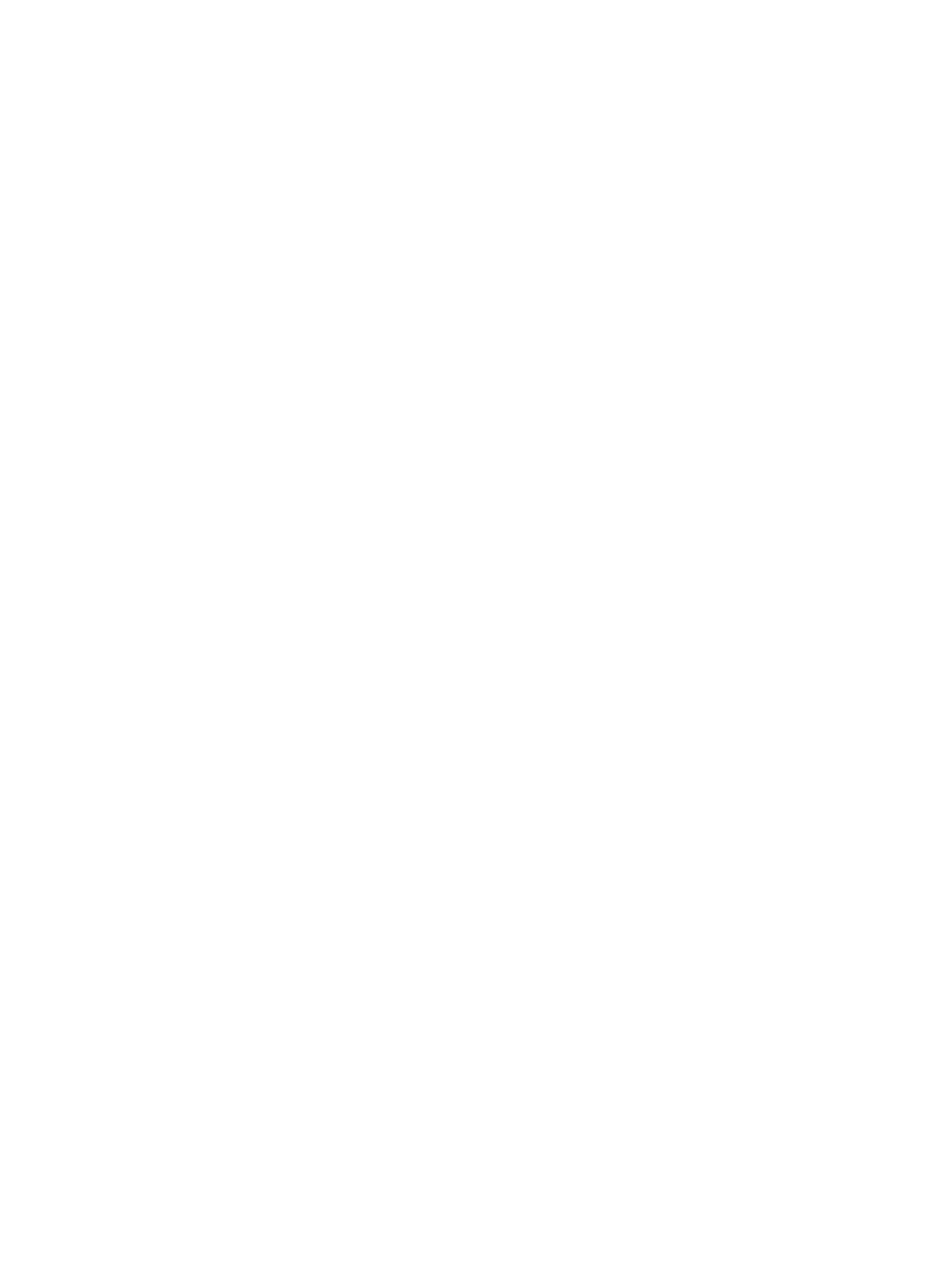
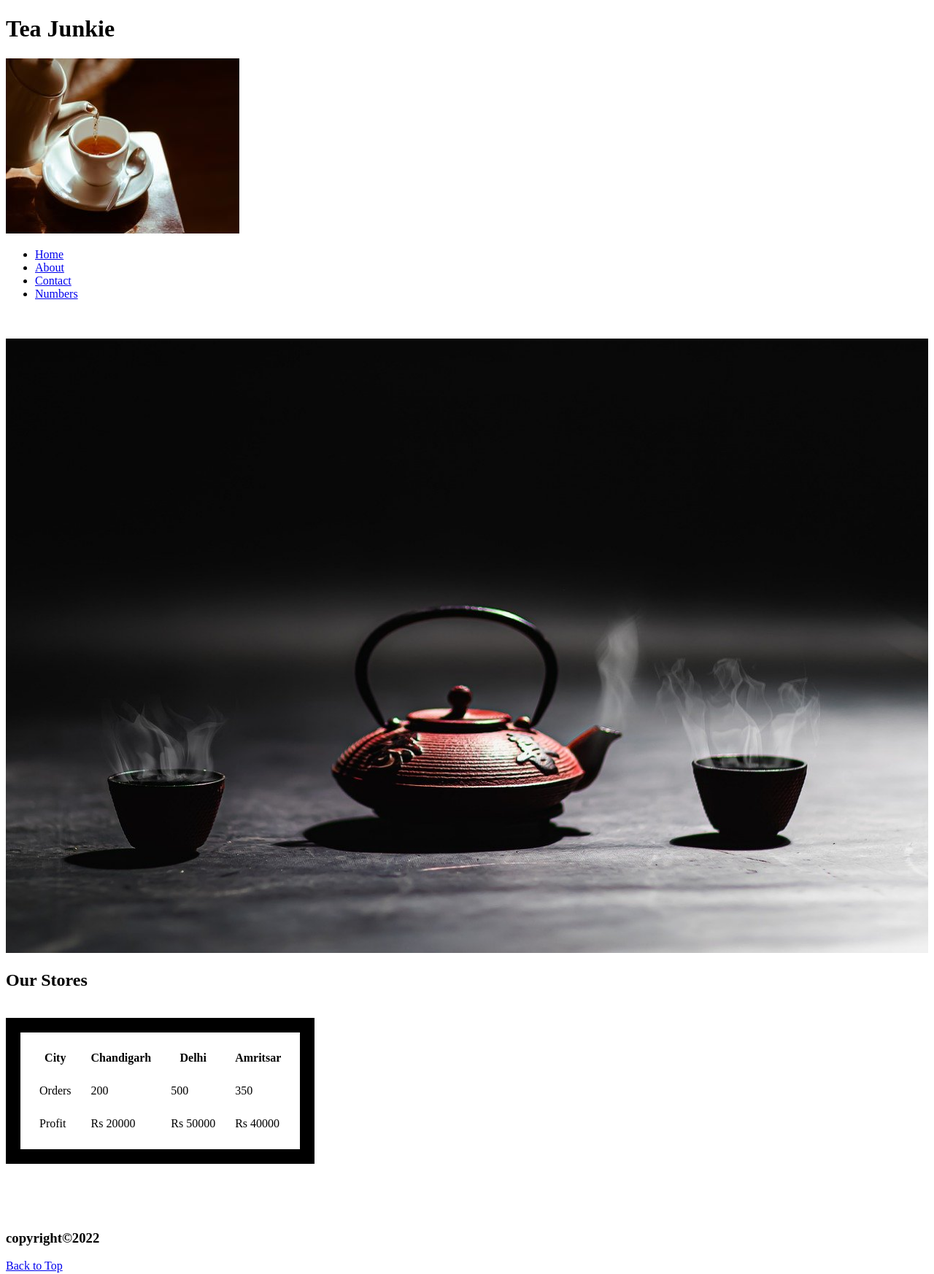
Before and after one commit to dewangsatyam/Tea-Junkie-HTML, a plain HTML site: page numbers.html in a window 1280 px wide. Shown: the whole page at 73% size. Before the commit the page ends 800 px from the top, so only its background shows below. Drawn offline with Linux system fonts and the light colour scheme.

Commit message:
Index and Numbers added

```diff
--- a/numbers.html
+++ b/numbers.html
@@ -1,12 +1,55 @@
 <!DOCTYPE html>
 <html lang="en">
+
 <head>
     <meta charset="UTF-8">
     <meta http-equiv="X-UA-Compatible" content="IE=edge">
     <meta name="viewport" content="width=device-width, initial-scale=1.0">
-    <title>Numbers</title>
+    <title>Tea Junkie</title>
 </head>
+
 <body>
+    <h1 id="top">Tea Junkie</h1>
+    <img src="./images/tea-gdc38dd7be_1280.jpg" alt="tea junkie">
+    <ul>
+        <li><a href="index.html">Home</a></li>
+        <li><a href="about.html">About</a></li>
+        <li><a href="contact.html">Contact</a></li>
+        <li><a href="numbers.html">Numbers</a></li>
+    </ul>
+    <br>
+    <br>
+    <img src="./images/teapot-g52af22fc2_1280.jpg" alt="Tea Junkie Pic" width="100%">
+    <h2>Our Stores</h2>
+    <br>
+    <table style="border:20px solid black ;border-color: black;border-spacing: 25px;">
+        <tr>
+            <th>City</th>
+            <th>Chandigarh</th>
+            <th>Delhi</th>
+            <th>Amritsar</th>
+        </tr>
 
+        <tr>
+            <td>Orders</td>
+            <td>200</td>
+            <td>500</td>
+            <td>350</td>
+        </tr>
+
+        <tr>
+            <td>Profit</td>
+            <td>Rs 20000</td>
+            <td>Rs 50000</td>
+            <td>Rs 40000</td>
+        </tr>
+    </table>
+    <br>
+    <br>
+    <br>
+    <br>
+    <h3>copyright&copy;2022</h3>
+    <a href="#top">Back to Top</a>
 </body>
+
 </html>
```
Also changed, not shown: about.html (+7 -4 lines), contact.html (+6 -5 lines), index.html (+43 -0 lines), images/tea-gdc38dd7be_1280.jpg (added), images/tea-time-g3ca0f53ff_1280.jpg (added), images/teacup-gc39f0be64_640.jpg, images/teacup-gff67b4061_640.jpg.
